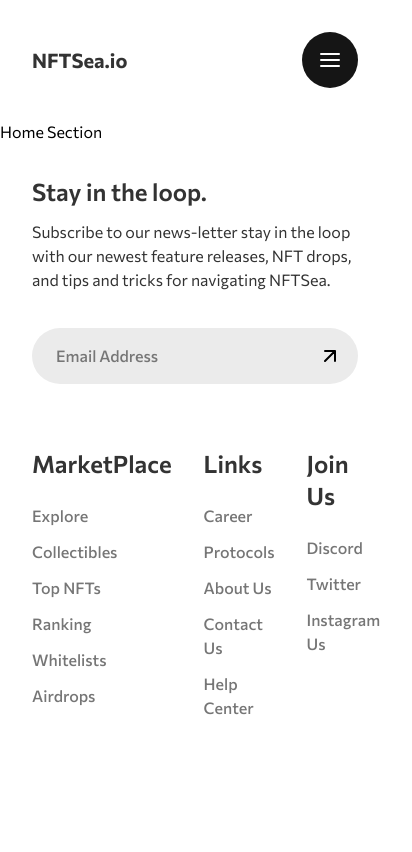
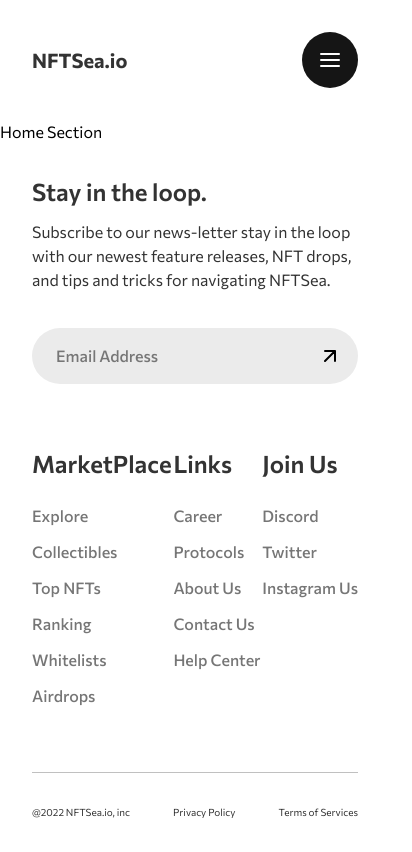
Before and after one commit to Johnmojo/nftsea.io, a React (Vite) app in the folder client/: page / in a window 390 px wide. Shown: the whole page, 412 px wide, since content can reach past the window. Built offline with nearby package versions, Linux system fonts and the light colour scheme.

Commit message:
feat: add mobile footer

```diff
--- /dev/null
+++ b/client/src/components/ui/icons/ArrowChevron.tsx
@@ -0,0 +1,14 @@
+const ArrowChevron = () => {
+  return (
+    <svg xmlns="http://www.w3.org/2000/svg" width="16" height="17" fill="none">
+      <path
+        stroke="#333"
+        strokeLinecap="round"
+        strokeLinejoin="round"
+        d="m4 6.5 4 4 4-4"
+      />
+    </svg>
+  );
+};
+
+export default ArrowChevron;
--- a/client/src/layouts/Footer.tsx
+++ b/client/src/layouts/Footer.tsx
@@ -1,10 +1,11 @@
 import Email from "../components/inputs/Email";
+import ArrowChevron from "../components/ui/icons/ArrowChevron";
 
 const Footer = () => {
   return (
     <footer>
-      <div className="z-50 hidden w-full px-8 md:px-24 lg:px-24 pt-8 pb-8 transition-all duration-300 ease-out sm:block">
-        <div className="flex mx-auto items-center justify-between max-w-screen-xl">
+      <div className="z-50 hidden w-full px-8 xl:px-24 pt-8 transition-all duration-300 ease-out sm:block">
+        <div className="flex flex-col mx-auto items-center justify-between max-w-screen-xl space-y-16">
           <div className="flex gap-16 flex-col xl:flex-row w-full">
             <div className="flex flex-col xl:w-2/5 space-y-9 w-full">
               <div className="space-y-3">
@@ -21,8 +22,8 @@ const Footer = () => {
                 <Email />
               </div>
             </div>
-            <div className="flex clear-left xl:w-3/5 place-content-between w-full">
-              <div className="space-y-6 pr-8 lg:pr-16">
+            <div className="flex xl:w-3/5 place-content-between w-full">
+              <div className="space-y-6 md:pr-0 lg:pr-16">
                 <h1 className="font-semibold text-2xl text-grey-500">
                   MarketPlace
                 </h1>
@@ -35,7 +36,7 @@ const Footer = () => {
                   <li>Airdrops</li>
                 </ul>
               </div>
-              <div className="space-y-6 pr-8 lg:pr-16">
+              <div className="space-y-6 md:pr-0 lg:pr-16">
                 <h1 className="font-semibold text-2xl text-grey-500">Links</h1>
                 <ul className="text-grey-300 font-medium text-base space-y-3">
                   <li>Career</li>
@@ -45,7 +46,7 @@ const Footer = () => {
                   <li>Help Center</li>
                 </ul>
               </div>
-              <div className="space-y-6 pr-8 lg:pr-16">
+              <div className="space-y-6 md:pr-0 lg:pr-16">
                 <h1 className="font-semibold text-2xl text-grey-500">
                   Join Us
                 </h1>
@@ -57,7 +58,74 @@ const Footer = () => {
               </div>
             </div>
           </div>
-          <div className="border-b"></div>
+          <div className="border-t w-full border-grey-100">
+            <div className="flex lg:space-x-16 md:space-x-0 justify-between mx-auto lg:justify-center font-regular lg:text-[13px] text-[10px] text-grey-500 py-8">
+              <div>@2022 NFTSea.io, inc</div>
+              <div>Privacy Policy</div>
+              <div>Terms of Services</div>
+            </div>
+          </div>
+        </div>
+      </div>
+      <div className="z-50 block w-full px-4 pt-8 transition-all duration-300 ease-out sm:hidden">
+        <div className="flex flex-col mx-auto items-center justify-between max-w-screen-xl space-y-16">
+          <div className="flex gap-16 flex-col xl:flex-row w-full">
+            <div className="flex flex-col xl:w-2/5 space-y-9 w-full">
+              <div className="space-y-3">
+                <h1 className="font-semibold text-2xl text-grey-500">
+                  Stay in the loop.
+                </h1>
+                <p className="font-regular text-base text-grey-500">
+                  Subscribe to our news-letter stay in the loop with our newest
+                  feature releases, NFT drops, and tips and tricks for
+                  navigating NFTSea.
+                </p>
+              </div>
+              <div className="md:w-full lg:w-3/4">
+                <Email />
+              </div>
+            </div>
+            <div className="flex flex-col xl:w-3/5 place-content-between w-full space-y-8">
+              <div className="space-y-6 md:pr-0 lg:pr-16">
+                <h1 className="font-medium text-xs text-grey-500">
+                  MarketPlace
+                </h1>
+                <ul className="text-grey-300 font-medium text-base space-y-3">
+                  <li>Explore</li>
+                  <li>Collectibles</li>
+                  <li>Top NFTs</li>
+                  <li>Ranking</li>
+                  <li>Whitelists</li>
+                  <li>Airdrops</li>
+                </ul>
+              </div>
+              <div className="space-y-6 md:pr-0 lg:pr-16">
+                <h1 className="font-medium text-xs text-grey-500">Links</h1>
+                <ul className="text-grey-300 font-medium text-base space-y-3">
+                  <li>Career</li>
+                  <li>Protocols</li>
+                  <li>About Us</li>
+                  <li>Contact Us</li>
+                  <li>Help Center</li>
+                </ul>
+              </div>
+              <div className="space-y-6 md:pr-0 lg:pr-16">
+                <h1 className="font-medium text-xs text-grey-500">Join Us</h1>
+                <ul className="text-grey-300 font-medium text-base space-y-3">
+                  <li>Discord</li>
+                  <li>Twitter</li>
+                  <li>Instagram Us</li>
+                </ul>
+              </div>
+            </div>
+          </div>
+          <div className="border-t w-full border-grey-100">
+            <div className="flex lg:space-x-16 md:space-x-0 justify-between mx-auto lg:justify-center font-regular lg:text-[13px] text-[10px] text-grey-500 py-8">
+              <div>@2022 NFTSea.io, inc</div>
+              <div>Privacy Policy</div>
+              <div>Terms of Services</div>
+            </div>
+          </div>
         </div>
       </div>
     </footer>
--- a/client/src/layouts/Header.tsx
+++ b/client/src/layouts/Header.tsx
@@ -24,7 +24,7 @@ const Header = () => {
 
   return (
     <header>
-      <div className="z-50 hidden w-full px-24 pt-8 pb-8 transition-all duration-300 ease-out md:block">
+      <div className="z-50 hidden w-full px-8 xl:px-24 pt-8 pb-8 transition-all duration-300 ease-out md:block">
         <div className="flex items-center justify-between mx-auto max-w-screen-xl">
           <Link to="/">
             <div
@@ -35,7 +35,7 @@ const Header = () => {
             </div>
           </Link>
           <nav>
-            <ul className="space-x-12 text-base font-medium text-grey-300">
+            <ul className="space-x-8 xl:space-x-12 text-base font-medium text-grey-300">
               <li className="inline-block text-grey-500">
                 <Link to="/">Home</Link>
               </li>
```
